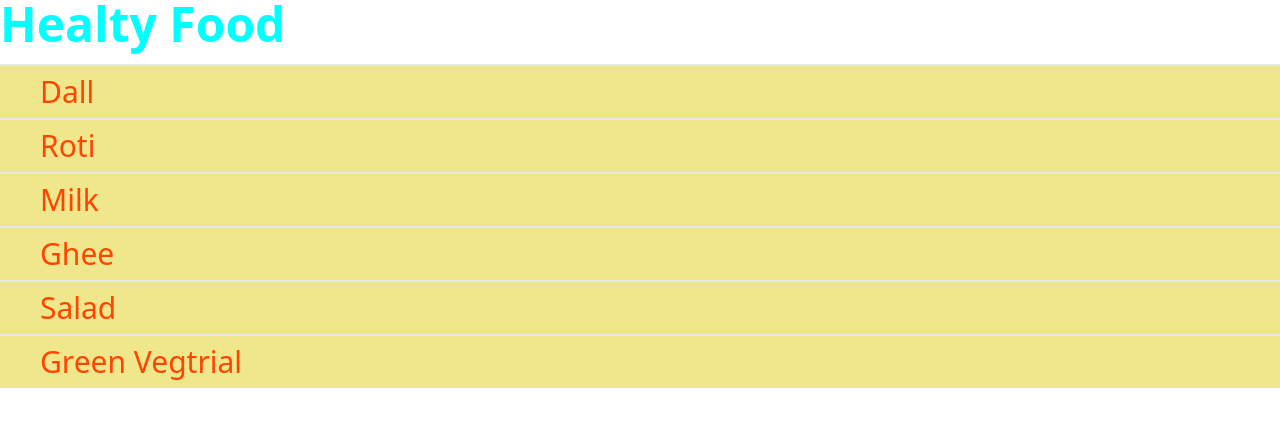
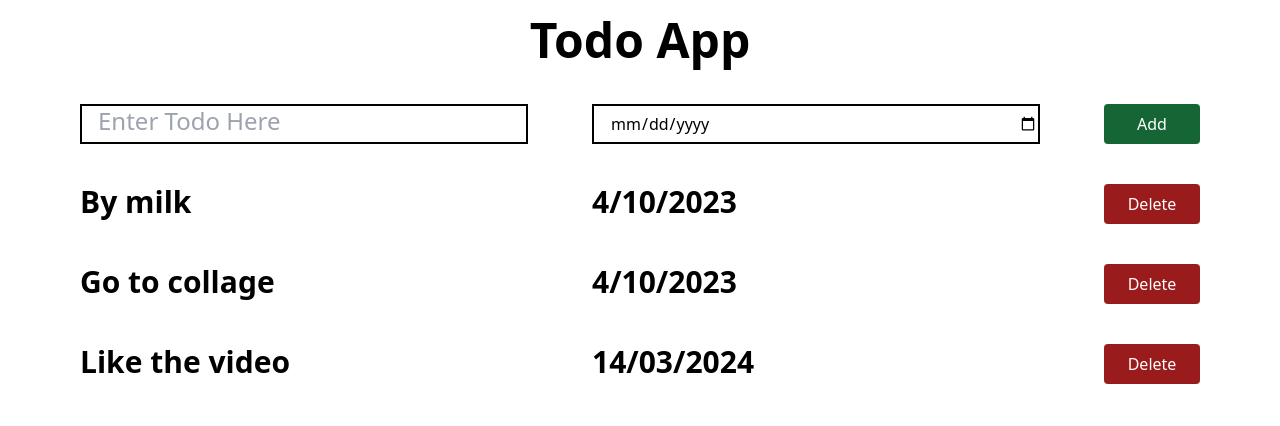
Before and after one commit to hellokanhaiya/react-tutorial, a React (Vite) app: page / in a window 1280 px wide. Shown: the top 426 px of the page. Built offline with nearby package versions, Linux system fonts and the light colour scheme.

Commit message:
Todo app

```diff
--- a/src/App.jsx
+++ b/src/App.jsx
@@ -1,22 +1,31 @@
 import { list } from "postcss";
-import FoodItem from "./components/FoodItems";
-import Errormess from "./components/ErrorMess";
+import MainHeading from "./components/Mainheading";
+import InputItme from "./components/Input";
+import TodoItems from "./components/Todoitems";
+import Todoitem from "./components/todoitem";
+function App() {
+  const todoitems = [
+    {
+      name: "By milk",
+      date: "4/10/2023",
+    },
+    {
+      name: "Go to collage",
+      date: "4/10/2023",
+    },
+    {
+      name: "Like the video",
+      date: "14/03/2024",
+    },
+  ];
 
-///  Condition Sentence
-const App = () => {
-  let foodItem = ["Dall", "Roti", "Milk", "Ghee", "Salad", "Green Vegtrial"];
-  // let foodItem = [];
-  //  if else statement
-  // if (foodItem1.length === 0) {
-  //   return <h1>I am still hungry</h1>;
-  // f
   return (
     <>
-      <h1 className="text-5xl font-bold color">Healty Food</h1>
-      <FoodItem items={foodItem}></FoodItem>
-      <Errormess items={foodItem}></Errormess>
+      <MainHeading />
+      <InputItme />
+      <TodoItems todoitems={todoitems}></TodoItems>
     </>
   );
-};
+}
 
 export default App;
--- a/src/components/ErrorMess.jsx
+++ /dev/null
@@ -1,5 +0,0 @@
-import FoodItem from "./FoodItems";
-const Errormess = ({ items }) => {
-  return <>{items.length === 0 && <h1>I am still hungry </h1>}</>;
-};
-export default Errormess;
--- a/src/components/FoodItems.jsx
+++ /dev/null
@@ -1,12 +0,0 @@
-import Item from "./Item";
-const FoodItem = ({ items }) => {
-  // let foodItem = ["Dall", "Roti", "Milk", "Ghee", "Salad", "Green Vegtrial"];
-  return (
-    <ul className="felx my-4">
-      {items.map((item) => (
-        <Item key={item} foodItem={item}></Item>
-      ))}
-    </ul>
-  );
-};
-export default FoodItem;
--- /dev/null
+++ b/src/components/Input.jsx
@@ -0,0 +1,27 @@
+const InputItme = () => {
+  return (
+    <>
+      <div className="flex justify-between text-left mx-20 my-10">
+        <div className="w-2/5 h-10">
+          <input
+            className="border-2 border-black w-full h-full placeholder:text-2xl pl-4"
+            type="text"
+            placeholder="Enter Todo Here"
+          />
+        </div>
+        <div className="w-2/5 h-10">
+          <input
+            className="border-2 border-black w-full h-full placeholder:text-2xl pl-4"
+            type="date"
+          />
+        </div>
+        <div className="w-24 h-10">
+          <button className="w-full h-full text-white rounded bg-green-800">
+            Add
+          </button>
+        </div>
+      </div>
+    </>
+  );
+};
+export default InputItme;
--- a/src/components/Item.jsx
+++ /dev/null
@@ -1,11 +0,0 @@
-import styles from "./Item.module.css";
-const Item = ({ foodItem }) => {
-  // hum kuch ir parkar bhi foodItme ko props ki tarth middle barakcet argument deke pass kar sakte hai
-  return (
-    <li className={`${styles["kg-bg"]} text-3xl border-t-2 py-2 px-10 `}>
-      <span className={`${styles["kg-item"]}`}>{foodItem}</span>
-    </li>
-  );
-};
-export default Item;
-///  css ko as a variable use kar sakte hai
--- a/src/components/Item.module.css
+++ /dev/null
@@ -1,6 +0,0 @@
-.kg-bg {
-  background-color: khaki;
-}
-.kg-item {
-  color: orangered;
-}
--- /dev/null
+++ b/src/components/Mainheading.jsx
@@ -0,0 +1,8 @@
+const MainHeading = () => {
+  return (
+    <>
+      <h1 className="text-5xl text-center font-bold m-4">Todo App</h1>
+    </>
+  );
+};
+export default MainHeading;
--- /dev/null
+++ b/src/components/Todoitems.jsx
@@ -0,0 +1,29 @@
+import Todoitem from "./todoitem";
+// const TodoItems = ({ todoitems }) => {
+//   return (
+//     <>
+
+//     {
+//       todoitems.map((item)=>{
+
+//       })
+//     }
+//       <FirstItem {todoitems.name} todoItem="By milk"></FirstItem>
+//       <SecondItem tododate="4/10/2023" todoItem="Go to collage"></SecondItem>
+//     </>
+//   );
+// };
+// export default TodoItems;
+
+const Todoitems = ({ todoitems }) => {
+  return (
+    <>
+      <div className="items-container">
+        {todoitems.map((item) => (
+          <Todoitem tododate={item.date} todoItem={item.name}></Todoitem>
+        ))}
+      </div>
+    </>
+  );
+};
+export default Todoitems;
--- /dev/null
+++ b/src/components/todoitem.jsx
@@ -0,0 +1,16 @@
+const Todoitem = ({ todoItem, tododate }) => {
+  return (
+    <>
+      <div className="flex justify-between text-left mx-20 my-10">
+        <div className="w-2/5 h-10 text-3xl font-bold ">{todoItem}</div>
+        <div className="w-2/5 h-10 text-3xl font-bold">{tododate}</div>
+        <div className="w-24 h-10">
+          <button className="w-full h-full text-white rounded bg-red-800">
+            Delete
+          </button>
+        </div>
+      </div>
+    </>
+  );
+};
+export default Todoitem;
```
